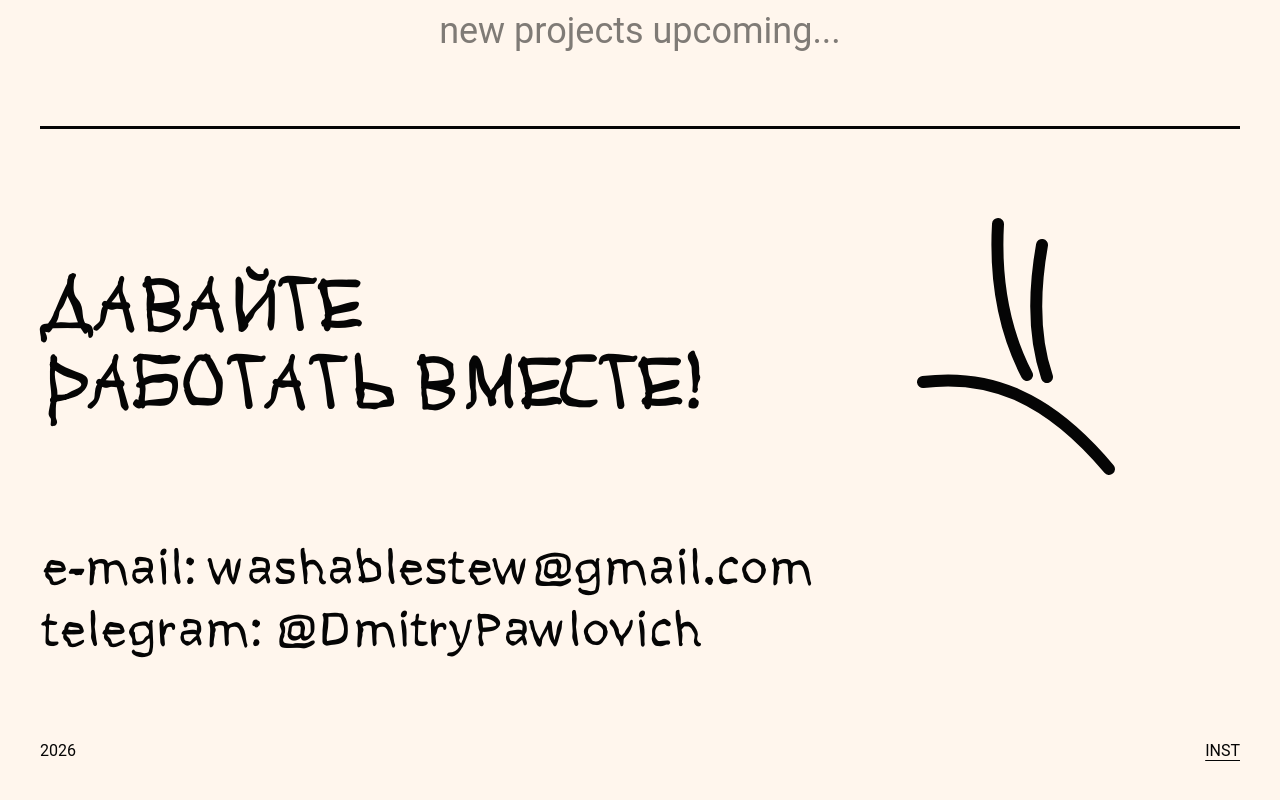
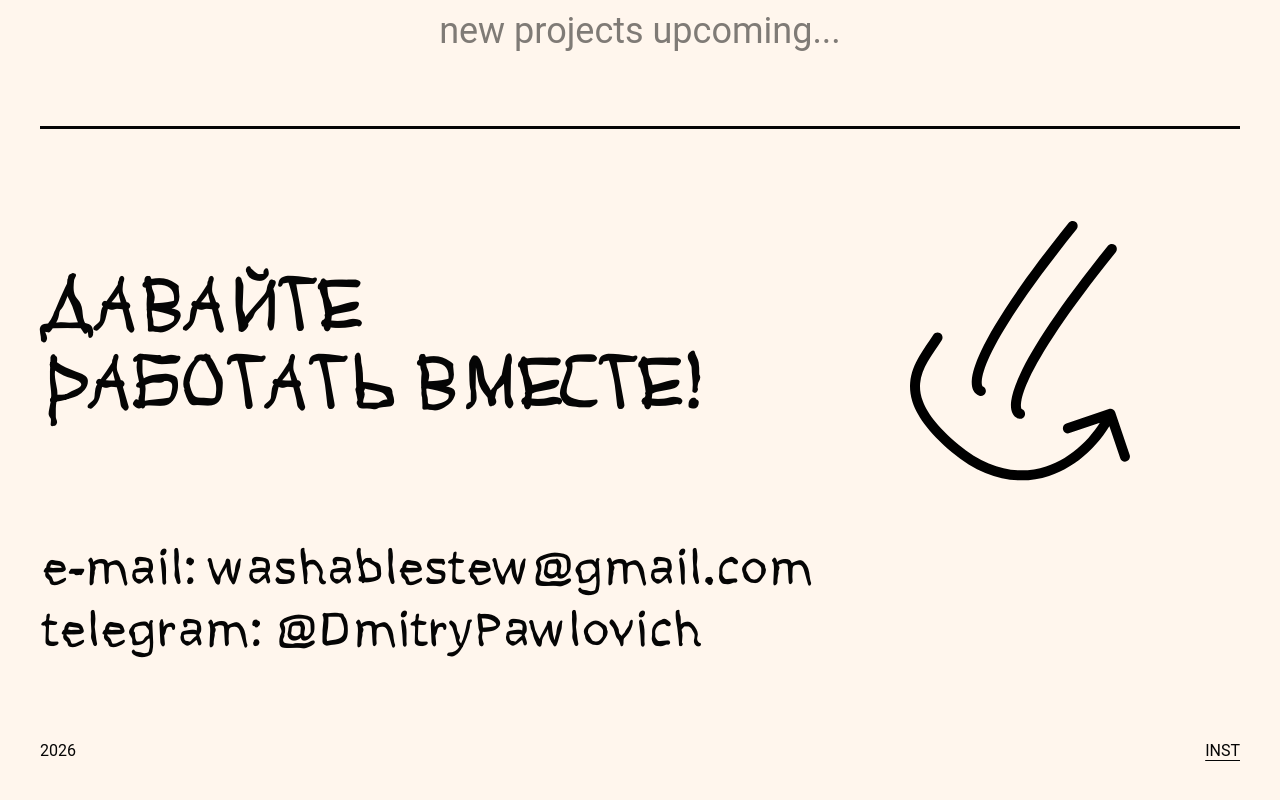
Before and after one commit to washablestew/portfolio, a React (Vite) app: page / in a window 1280 px wide. Shown: the part 1633-2433 px from the top of the page. Built offline with nearby package versions, Linux system fonts and the light colour scheme.

Commit message:
Fix project previews and footer smile (#9)

```diff
--- a/src/App.tsx
+++ b/src/App.tsx
@@ -1,6 +1,7 @@
 import { AnimatePresence, motion, MotionConfig, useMotionValue, useReducedMotion, useSpring, type Variants } from 'framer-motion'
-import { useCallback, useState, type FocusEvent, type PointerEvent } from 'react'
+import { memo, useCallback, useState, type FocusEvent, type PointerEvent } from 'react'
 import { Link } from 'react-router-dom'
+import smileUrl from './assets/smile.svg'
 import { ProjectPreviewDeck, type ActivePreview } from './components/ProjectPreviewDeck'
 import { projectPreviews } from './projectPreviews'
 import { projects, type Project } from './projects'
@@ -55,7 +56,7 @@ type ProjectRowProps = {
   onPreviewEnd: () => void
 }
 
-function ProjectRow({ project, onPreviewStart, onPreviewMove, onPreviewEnd }: ProjectRowProps) {
+const ProjectRow = memo(function ProjectRow({ project, onPreviewStart, onPreviewMove, onPreviewEnd }: ProjectRowProps) {
   return (
     <MotionLink
       className="project"
@@ -85,7 +86,7 @@ function ProjectRow({ project, onPreviewStart, onPreviewMove, onPreviewEnd }: Pr
       <motion.span className="project-arrow" variants={arrowVariants}><ArrowIcon /></motion.span>
     </MotionLink>
   )
-}
+})
 
 export function HomePage() {
   const reduceMotion = useReducedMotion()
@@ -97,7 +98,7 @@ export function HomePage() {
 
   const positionPreview = useCallback((clientX: number, clientY: number, fallbackY = window.innerHeight / 2) => {
     const cardWidth = window.innerWidth >= 1200 ? 260 : 220
-    const cardHeight = cardWidth * (340 / 480)
+    const cardHeight = cardWidth
     const offset = 30
     const edge = 18
     const safeX = Number.isFinite(clientX) ? clientX : window.innerWidth / 2
@@ -145,6 +146,8 @@ export function HomePage() {
     ))
   }, [canShowPreview, positionPreview, reduceMotion])
 
+  const endPreview = useCallback(() => setActivePreview(null), [])
+
   return (
     <MotionConfig reducedMotion="user">
       <main>
@@ -166,7 +169,7 @@ export function HomePage() {
             key={project.id}
             onPreviewStart={startPreview}
             onPreviewMove={movePreview}
-            onPreviewEnd={() => setActivePreview(null)}
+            onPreviewEnd={endPreview}
           />
         ))}
         <motion.p className="upcoming" variants={revealVariants} {...revealProps}>new projects upcoming...</motion.p>
@@ -185,9 +188,7 @@ export function HomePage() {
       <motion.footer className="contact" variants={revealVariants} {...revealProps}>
         <div className="contact-heading">
           <h2>Давайте<br />работать вместе!</h2>
-          <svg className="scribble" viewBox="0 0 220 270" aria-hidden="true">
-            <path d="M88 8c-3 54 5 105 29 151M132 29c-9 51-8 94 5 132M13 166c64-8 123 12 186 87" />
-          </svg>
+          <img className="scribble" src={smileUrl} alt="" aria-hidden="true" />
         </div>
         <address>
           <a href="mailto:washablestew@gmail.com">e-mail: washablestew@gmail.com</a>
--- a/src/styles.css
+++ b/src/styles.css
@@ -99,7 +99,7 @@ main { min-height: 100vh; overflow: hidden; }
   top: 0;
   left: 0;
   width: 260px;
-  aspect-ratio: 24 / 17;
+  aspect-ratio: 1;
   pointer-events: none;
   transform-origin: center;
 }
@@ -142,8 +142,7 @@ main { min-height: 100vh; overflow: hidden; }
 .contact { width: min(1430px, calc(100vw - 80px)); margin: 85px auto 0; padding-bottom: 58px; }
 .contact-heading { display: flex; align-items: center; justify-content: space-between; }
 .contact h2 { margin: 0; font-family: var(--display); font-size: clamp(76px, 5.75vw, 110px); font-weight: 400; line-height: 1.02; }
-.scribble { width: 220px; height: 274px; margin-right: 110px; }
-.scribble path { fill: none; stroke: var(--ink); stroke-width: 12; stroke-linecap: round; stroke-linejoin: round; }
+.scribble { display: block; width: 220px; height: 274px; margin-right: 110px; object-fit: contain; }
 .contact address { display: grid; gap: 4px; margin-top: 56px; font-family: var(--display); font-size: clamp(42px, 3.65vw, 70px); font-style: normal; line-height: 1.25; }
 .contact address a { width: max-content; max-width: 100%; text-decoration-thickness: 3px; text-underline-offset: 8px; text-decoration-color: transparent; }
 .contact address a:hover, .contact address a:focus-visible { text-decoration-color: currentColor; outline: none; }
@@ -184,7 +183,6 @@ main { min-height: 100vh; overflow: hidden; }
   .contact-heading { align-items: flex-start; }
   .contact h2 { font-size: 56px; line-height: 1.02; }
   .scribble { width: 94px; height: 118px; margin: 16px 8px 0 0; flex: 0 0 auto; }
-  .scribble path { stroke-width: 13; }
   .contact address { gap: 4px; margin-top: 32px; font-size: 16px; font-family: Roboto, Arial, sans-serif; }
   .footer-line { margin-top: 30px; }
 }
```
Also changed, not shown: src/assets/smile.svg (added).
